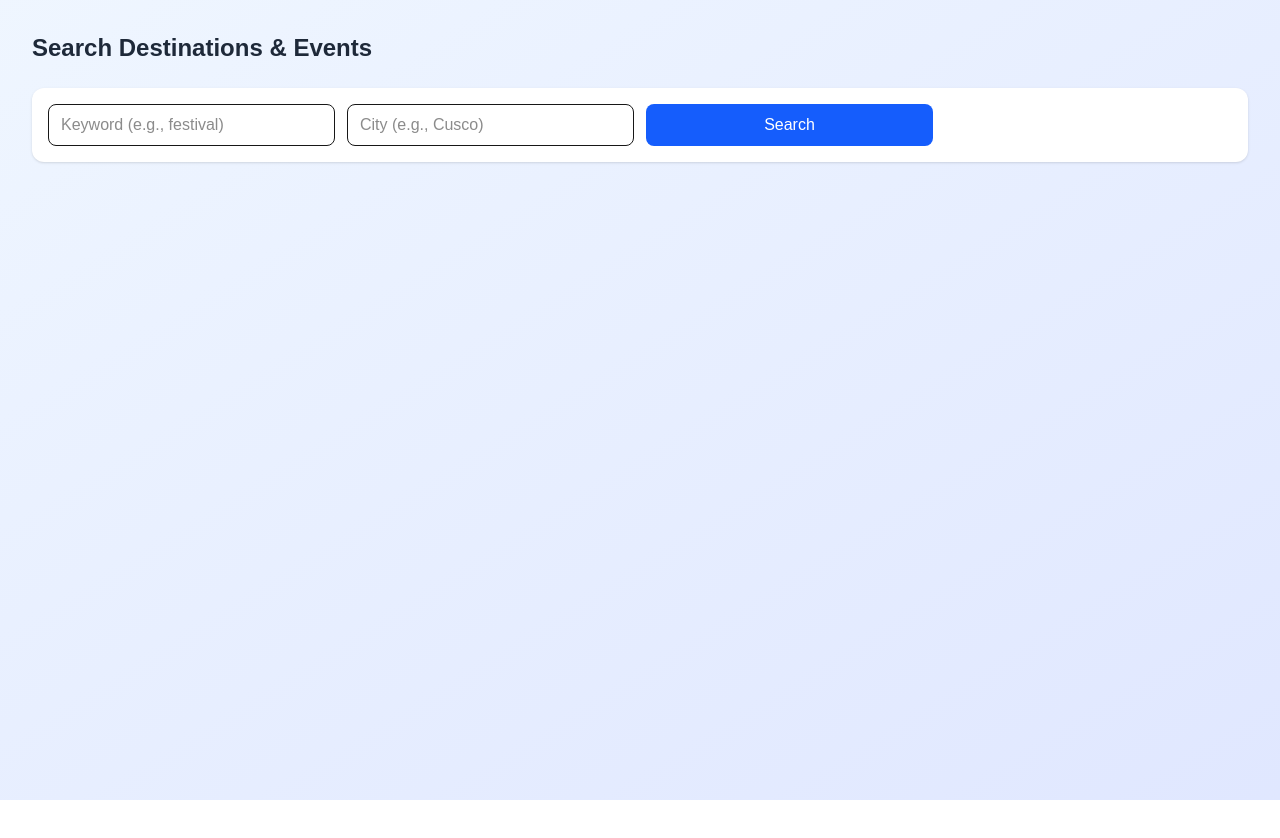
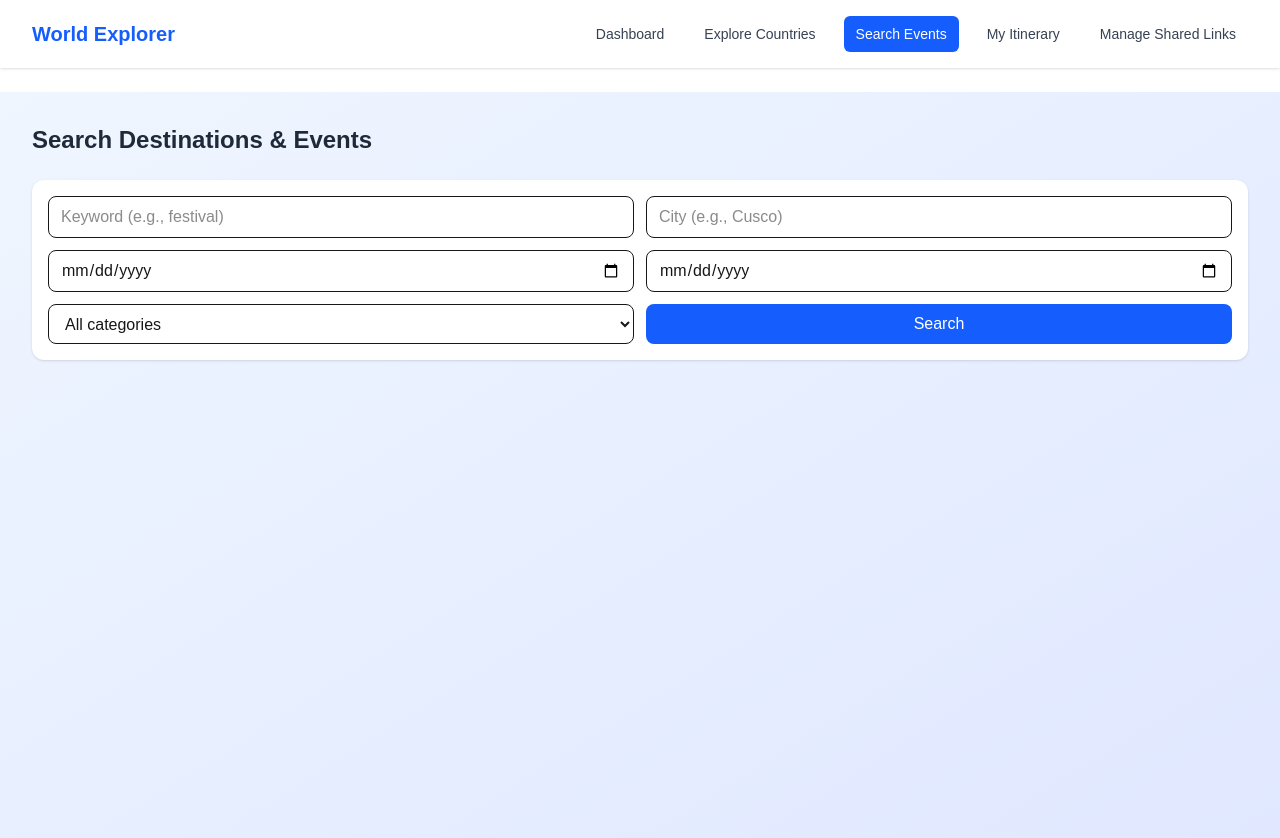
Before and after one commit to carolinepedasil/WorldExplorer, a Next.js app in the folder client/: page /events/search in a window 1280 px wide. Shown: the top 838 px of the page. Before the commit the page ends 800 px from the top, so only its background shows below. Built offline with nearby package versions, Linux system fonts and the light colour scheme.

Commit message:
feat(W05 Activity - Sprint 3): implement global header navigation and advanced event filters (date range + category)

```diff
--- a/client/app/events/search/page.tsx
+++ b/client/app/events/search/page.tsx
@@ -32,13 +32,20 @@ export default function EventSearchPage() {
   const [city, setCity] = useState(sp.get('city') || sp.get('location.address') || '');
   const [page, setPage] = useState(Number(sp.get('page') || 1));
 
+  const [startDate, setStartDate] = useState(sp.get('startDate') || '');
+  const [endDate, setEndDate] = useState(sp.get('endDate') || '');
+  const [segment, setSegment] = useState(sp.get('segmentName') || '');
+
   const params = useMemo(
     () => ({
       q: q || undefined,
       city: city || undefined,
       page: String(page),
+      startDate: startDate || undefined,
+      endDate: endDate || undefined,
+      segmentName: segment || undefined,
     }),
-    [q, city, page]
+    [q, city, page, startDate, endDate, segment]
   );
 
   const [data, setData] = useState<SearchPayload | null>(null);
@@ -90,7 +97,7 @@ export default function EventSearchPage() {
 
 
   useEffect(() => {
-    if (q || city) {
+    if (q || city || startDate || endDate || segment) {
       void doSearch();
     } else {
       setData(null);
@@ -98,6 +105,9 @@ export default function EventSearchPage() {
     const qs = toSearchParams({
       q: q || undefined,
       city: city || undefined,
+      startDate: startDate || undefined,
+      endDate: endDate || undefined,
+      segmentName: segment || undefined,
       page: page > 1 ? String(page) : undefined,
     });
     const url = qs.toString() ? `/events/search?${qs.toString()}` : '/events/search';
@@ -105,7 +115,7 @@ export default function EventSearchPage() {
       router.replace(url);
     }
     // eslint-disable-next-line react-hooks/exhaustive-deps
-  }, [q, city, page]);
+  }, [q, city, page, startDate, endDate, segment]);
 
   const onSubmit = (e: React.FormEvent) => {
     e.preventDefault();
@@ -123,9 +133,11 @@ export default function EventSearchPage() {
       await navigator.clipboard.writeText(shareUrl);
       setShareSuccess(shareUrl);
       setTimeout(() => setShareSuccess(null), 3000);
-    } catch (error: any) {
+    } catch (error: unknown) {
       console.error('Error sharing event:', error);
-      const errorMsg = error?.response?.data?.message || 'Failed to create share link. Please log in.';
+      const apiError = error as { response?: { data?: { message?: string } } };
+      const errorMsg =
+        apiError.response?.data?.message || 'Failed to create share link. Please log in.';
       alert(errorMsg);
     }
   };
@@ -170,9 +182,10 @@ export default function EventSearchPage() {
         });
         alert('Event added to itinerary!');
       }
-    } catch (error: any) {
+    } catch (error: unknown) {
       console.error('Error adding event to itinerary:', error);
-      const errorMsg = error?.response?.data?.message || 'Failed to add event';
+      const apiError = error as { response?: { data?: { message?: string } } };
+      const errorMsg = apiError.response?.data?.message || 'Failed to add event';
       alert(errorMsg);
     }
   };
@@ -194,7 +207,11 @@ export default function EventSearchPage() {
           </div>
         )}
 
-        <form onSubmit={onSubmit} className="bg-white dark:bg-gray-800 rounded-xl shadow p-4 grid grid-cols-1 md:grid-cols-4 gap-3 mb-6">
+        <form
+          onSubmit={onSubmit}
+          className="bg-white dark:bg-gray-900 rounded-xl shadow p-4 space-y-3 mb-6"
+        >
+        <div className="grid grid-cols-1 md:grid-cols-2 gap-3">
           <input
             className="border rounded-lg px-3 py-2 dark:bg-gray-900 dark:border-gray-700 dark:text-white"
             placeholder="Keyword (e.g., festival)"
@@ -207,13 +224,40 @@ export default function EventSearchPage() {
             value={city}
             onChange={(e) => setCity(e.target.value)}
           />
+        </div>
+        <div className="grid grid-cols-1 md:grid-cols-2 gap-3">
+          <input
+            type="date"
+            className="border rounded-lg px-3 py-2 dark:bg-gray-900 dark:border-gray-700 dark:text-white"
+            value={startDate}
+            onChange={(e) => setStartDate(e.target.value)}
+          />
+          <input
+            type="date"
+            className="border rounded-lg px-3 py-2 dark:bg-gray-900 dark:border-gray-700 dark:text-white"
+            value={endDate}
+            onChange={(e) => setEndDate(e.target.value)}
+          />
+        </div>
+        <div className="grid grid-cols-1 md:grid-cols-2 gap-3">
+          <select
+            className="border rounded-lg px-3 py-2 dark:bg-gray-900 dark:border-gray-700 dark:text-white"
+            value={segment}
+            onChange={(e) => setSegment(e.target.value)}
+          >
+            <option value="">All categories</option>
+            <option value="Music">Music</option>
+            <option value="Sports">Sports</option>
+            <option value="Arts & Theatre">Arts & Theatre</option>
+          </select>
           <button
             className="px-4 py-2 bg-blue-600 text-white rounded-lg hover:bg-blue-700 transition-colors"
             type="submit"
           >
             Search
           </button>
-        </form>
+        </div>
+      </form>
 
         {loading && (
           <div className="bg-white dark:bg-gray-800 rounded-xl shadow p-8 text-center">
--- a/client/app/layout.tsx
+++ b/client/app/layout.tsx
@@ -3,8 +3,9 @@ import { Geist, Geist_Mono } from "next/font/google";
 import "./globals.css";
 import QueryProvider from "@/components/providers/QueryProvider";
 import AuthProvider from "@/components/providers/AuthProvider";
+import AppHeader from "@/components/AppHeader";
 
-export const dynamic = 'force-dynamic';
+export const dynamic = "force-dynamic";
 export const revalidate = 0;
 
 const geistSans = Geist({
@@ -34,7 +35,8 @@ export default function RootLayout({
       >
         <QueryProvider>
           <AuthProvider>
-            {children}
+            <AppHeader />
+            <main>{children}</main>
           </AuthProvider>
         </QueryProvider>
       </body>
--- /dev/null
+++ b/client/components/AppHeader.tsx
@@ -0,0 +1,51 @@
+'use client';
+
+import Link from 'next/link';
+import { usePathname } from 'next/navigation';
+import clsx from 'clsx';
+
+const navItems = [
+  { href: '/dashboard', label: 'Dashboard' },
+  { href: '/countries', label: 'Explore Countries' },
+  { href: '/events/search', label: 'Search Events' },
+  { href: '/itinerary', label: 'My Itinerary' },
+  { href: '/manage-links', label: 'Manage Shared Links' },
+];
+
+export default function AppHeader() {
+  const pathname = usePathname();
+
+  if (pathname === '/' || pathname === '/dashboard') {
+    return null;
+  }
+
+  return (
+    <header className="bg-white dark:bg-gray-900 shadow mb-6">
+      <div className="max-w-7xl mx-auto px-4 sm:px-6 lg:px-8 py-4 flex items-center justify-between">
+        <Link
+          href="/dashboard"
+          className="text-xl font-bold text-blue-600 dark:text-blue-400"
+        >
+          World Explorer
+        </Link>
+
+        <nav className="flex flex-wrap gap-2 md:gap-4">
+          {navItems.map((item) => (
+            <Link
+              key={item.href}
+              href={item.href}
+              className={clsx(
+                'px-3 py-2 rounded-md text-sm font-medium transition-colors',
+                pathname === item.href
+                  ? 'bg-blue-600 text-white'
+                  : 'text-gray-700 dark:text-gray-300 hover:bg-gray-200 dark:hover:bg-gray-800'
+              )}
+            >
+              {item.label}
+            </Link>
+          ))}
+        </nav>
+      </div>
+    </header>
+  );
+}
--- a/client/lib/api.ts
+++ b/client/lib/api.ts
@@ -82,6 +82,9 @@ export const eventsApi = {
       q: params.q,
       city: params.city || params['location.address'],
       page: params.page,
+      startDate: params.startDate,
+      endDate: params.endDate,
+      segmentName: params.segmentName,
     };
     const query = toSearchParams(normalized);
     const { data } = await apiClient.get(`/events/search?${query.toString()}`);
@@ -116,7 +119,7 @@ export const shareApi = {
     return data as { token: string; shareUrl: string };
   },
 
-  createItineraryShare: async (events: any[]) => {
+  createItineraryShare: async (events: Event[]) => {
     const { data } = await apiClient.post('/share/itinerary', { events });
     return data as { token: string; shareUrl: string };
   },
@@ -138,7 +141,7 @@ export const shareApi = {
 };
 
 export const calendarApi = {
-  exportToICS: async (events: any[]) => {
+  exportToICS: async (events: Event[]) => {
     const response = await apiClient.post('/calendar/export', { events }, {
       responseType: 'blob',
     });
```
Also changed, not shown: client/package.json (+8 -7 lines), 2 other files (tests, documents, lock files or other folders).
